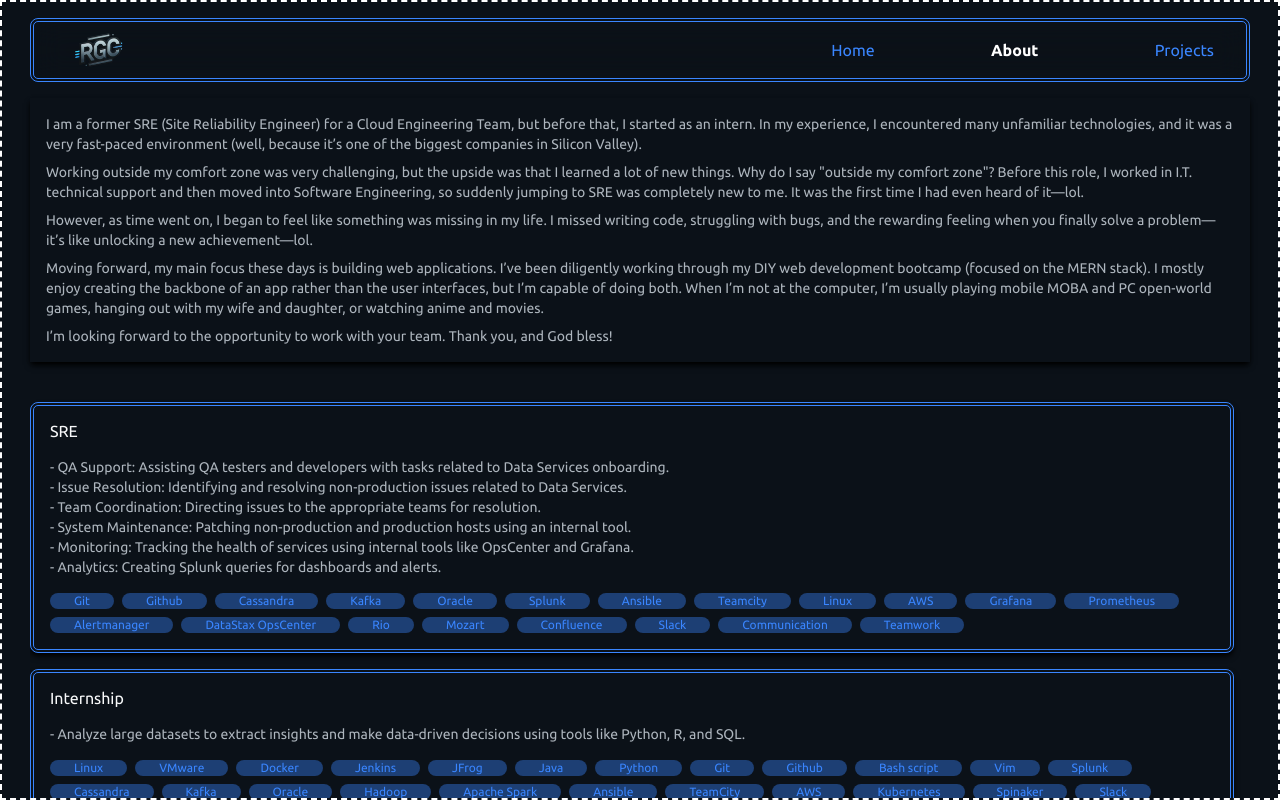
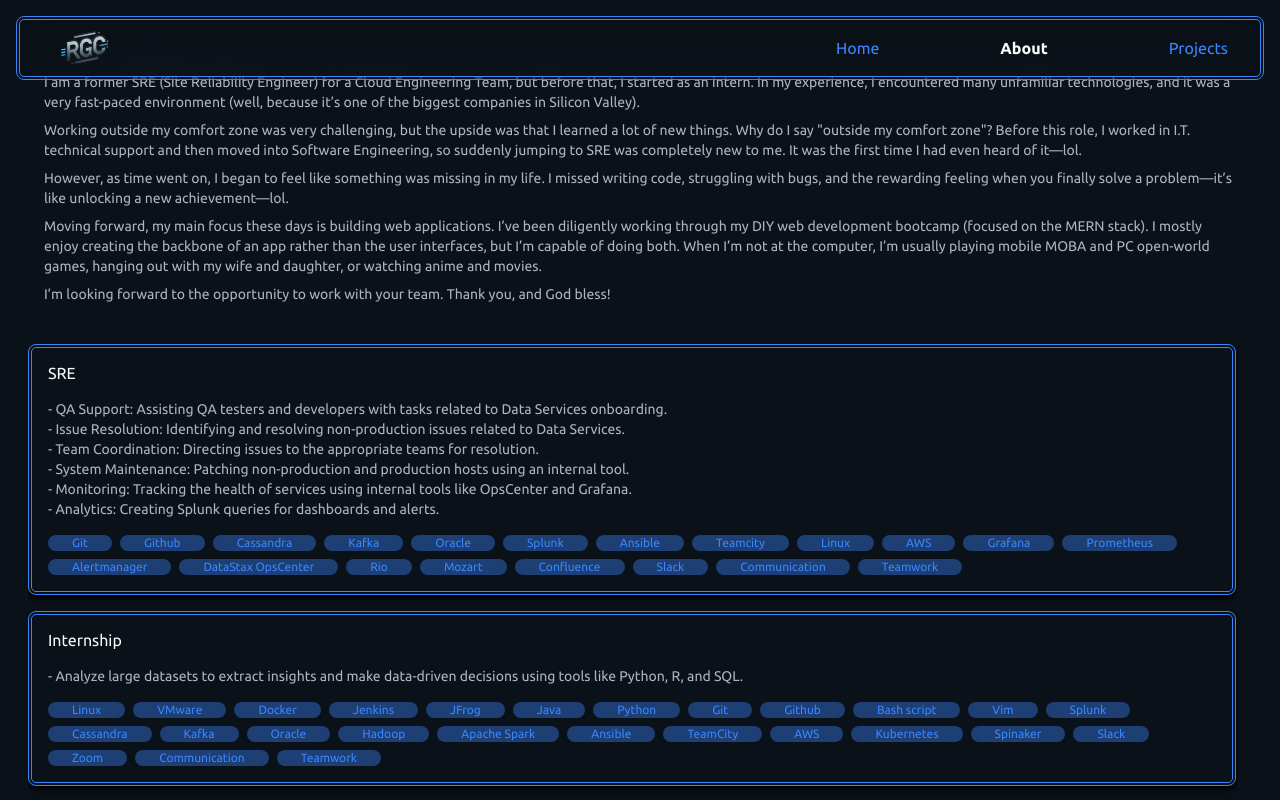
Before and after one commit to dev-rgc/rgc-portfolio, a React (Create React App) app: page /about in a window 1280 px wide. Built offline with nearby package versions, Linux system fonts and the light colour scheme; a web font is replaced by a local one.

Commit message:
removed some borders

```diff
--- a/src/App.tsx
+++ b/src/App.tsx
@@ -14,10 +14,10 @@
 function App() {
   return (
     <>
-      <div className="h-screen border-2 border-dashed border-white p-3 flex flex-col overflow-hidden">
-        <div className="container  mx-auto">
-          <Header />
-          <main className="mt-3 flex items-center justify-center text-[#adb5bd]">
+      <div className="h-screen p-3 flex flex-col overflow-hidden">
+        <Header />
+        <div className="container h-screen flex items-center">
+          <main className="text-[#adb5bd]">
             <Routes>
               <Route path="/rgc-portfolio" element={<Home />}></Route>
               <Route path="/about" element={<About />}></Route>
--- a/src/components/Card.tsx
+++ b/src/components/Card.tsx
@@ -44,7 +44,7 @@
   return (
     <div
       key={id}
-      className="border-double border-4 border-[#3a86ff] rounded-lg p-3 my-3 shadow-md shadow-black mr-4"
+      className="border-double border-4 border-[#3a86ff] rounded-lg p-3 mb-3 mr-4 shadow-md shadow-black "
     >
       <h3 className="text-[#f8f9fa]">{title}</h3>
       <div className="my-3">
--- a/src/components/Carousel.tsx
+++ b/src/components/Carousel.tsx
@@ -15,37 +15,25 @@
         <img src={img1} alt="Image" className="" />
         {/* <img src={getImage()} alt="Image" /> */}
         <Carousel.Caption>
-          <h3>First slide label</h3>
-          <p>Nulla vitae elit libero, a pharetra augue mollis interdum.</p>
+          {/* <h3 className="text-blue-500">First slide label</h3>
+          <p>Nulla vitae elit libero, a pharetra augue mollis interdum.</p> */}
         </Carousel.Caption>
       </Carousel.Item>
 
       <Carousel.Item>
         <img src={img2} alt="Image" className="" />
-        <Carousel.Caption>
+        {/* <Carousel.Caption>
           <h3>Second slide label</h3>
           <p>Lorem ipsum dolor sit amet, consectetur adipiscing elit.</p>
-        </Carousel.Caption>
+        </Carousel.Caption> */}
       </Carousel.Item>
 
       <Carousel.Item>
         <img src={img3} alt="Image" className="" />
-        <Carousel.Caption>
-          <h3>Third slide label</h3>
-          <p>
-            Praesent commodo cursus magna, vel scelerisque nisl consectetur.
-          </p>
-        </Carousel.Caption>
       </Carousel.Item>
 
       <Carousel.Item>
         <img src={img4} alt="Image" className="" />
-        <Carousel.Caption>
-          <h3>Third slide label</h3>
-          <p>
-            Praesent commodo cursus magna, vel scelerisque nisl consectetur.
-          </p>
-        </Carousel.Caption>
       </Carousel.Item>
     </Carousel>
   );
--- a/src/pages/About.tsx
+++ b/src/pages/About.tsx
@@ -12,7 +12,7 @@
         animate={{ opacity: 1 }}
         exit={{ opacity: 0, transition: { duration: 0.1 } }}
       >
-        <div className="flex flex-col gap-2  p-3 text-sm text-[#adb5bd] shadow-md shadow-black">
+        <div className="flex flex-col gap-2  p-3 text-sm text-[#adb5bd] ">
           <p className="">
             I am a former SRE (Site Reliability Engineer) for a Cloud
             Engineering Team, but before that, I started as an intern. In my
--- a/src/pages/Home.tsx
+++ b/src/pages/Home.tsx
@@ -4,8 +4,8 @@
 export default function Home() {
   return (
     <motion.div
-      className="border-double border-4 border-[#3a86ff] rounded-lg w-full p-5
-      shadow-md shadow-white text-center
+      className="w-full p-5
+       text-center
       flex flex-col items-center justify-center"
       initial={{ opacity: 0 }}
       animate={{ opacity: 1 }}
@@ -24,7 +24,7 @@
         Particularly interested in back-end development, eager to learn and grow
         in a dynamic environment.
       </p>
-      <div className="flex flex-row justify-center gap-2 mt-4">
+      <div className="flex flex-row justify-center gap-4 mt-4">
         <p>GitHub: github.com/riogarrell</p>
         <p>LinkedIn: linkedin.com/in/riogarrell</p>
         <p>Gmail: riogarrell@gmail.com</p>
--- a/src/pages/Projects.tsx
+++ b/src/pages/Projects.tsx
@@ -8,7 +8,7 @@
       animate={{ opacity: 1 }}
       exit={{ opacity: 0 }}
     >
-      <div className="w-1/2">
+      <div className="w-1/2 rounded-lg overflow-hidden">
         <Carousel />
       </div>
       <div className="w-1/3 flex flex-col  ml-2 mt-2">
@@ -28,7 +28,7 @@
         </p>
         <p>
           <span className="text-blue-500">TECHNOLOGIES:</span> VITE, REACT,
-          TYPESCRIPT, TAILWIND, JAVA SPRING, MONDODB, POSTGRESQL
+          TYPESCRIPT, TAILWIND, JAVA SPRING, MONGODB, MYSQL
         </p>
       </div>
       {/* <div className="w-1/2">
```
